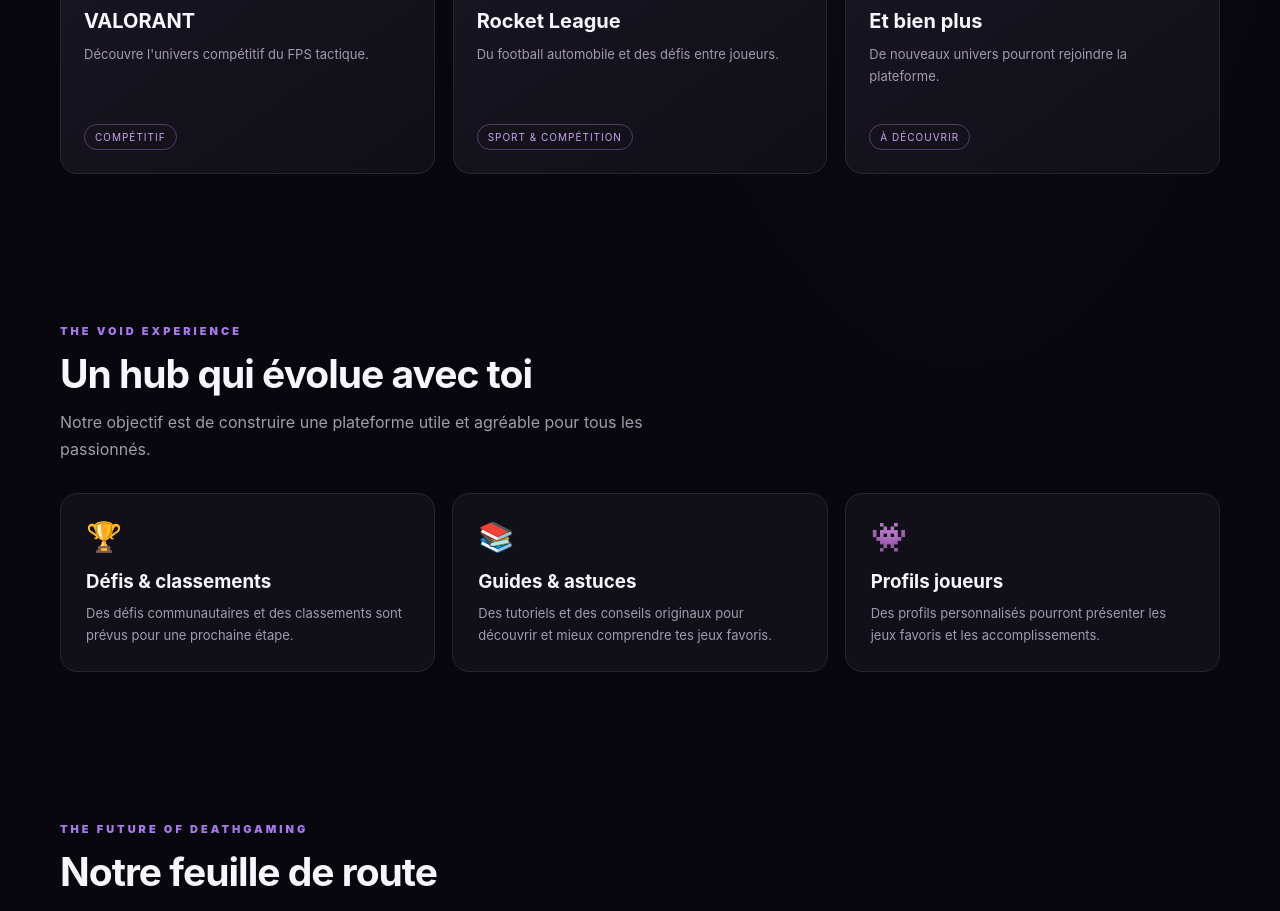
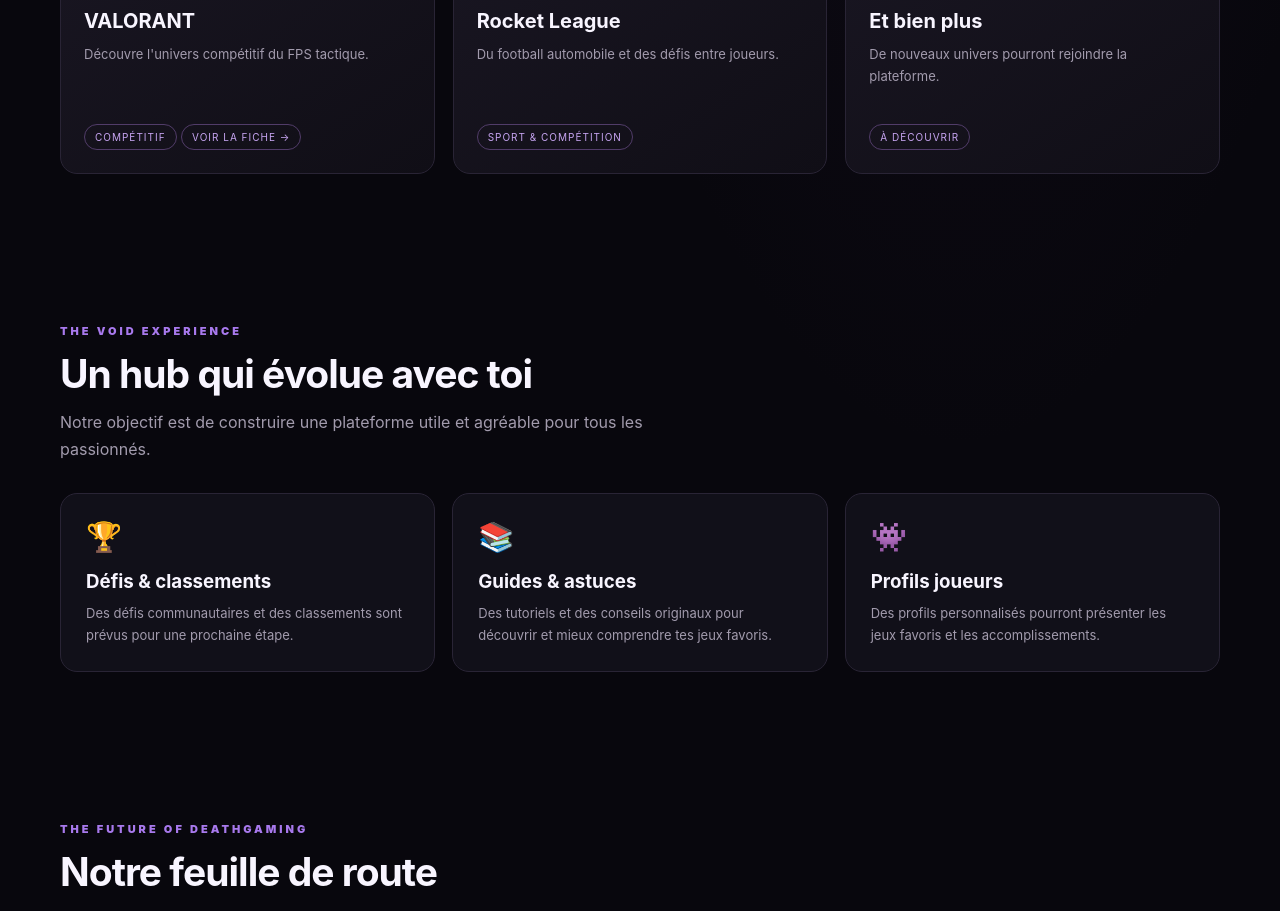
Before and after one commit to VoidGamingOfficial/voidgaming, a plain HTML site: page index.html in a window 1280 px wide. Shown: the part 1420-2331 px from the top of the page. Drawn offline with Linux system fonts and the light colour scheme.

Commit message:
Update index.html

```diff
--- a/index.html
+++ b/index.html
@@ -651,6 +651,7 @@ VoidGaming est un projet indépendant, non affilié aux marques de jeux présent
 <h3>VALORANT</h3>
 <p>Découvre l'univers compétitif du FPS tactique.</p>
 <span class="pill">COMPÉTITIF</span>
+<a href="Valorant.html" class="pill">VOIR LA FICHE →</a>
 </article>
 
 <article class="game" data-name="rocket league" data-category="competitive">
```
